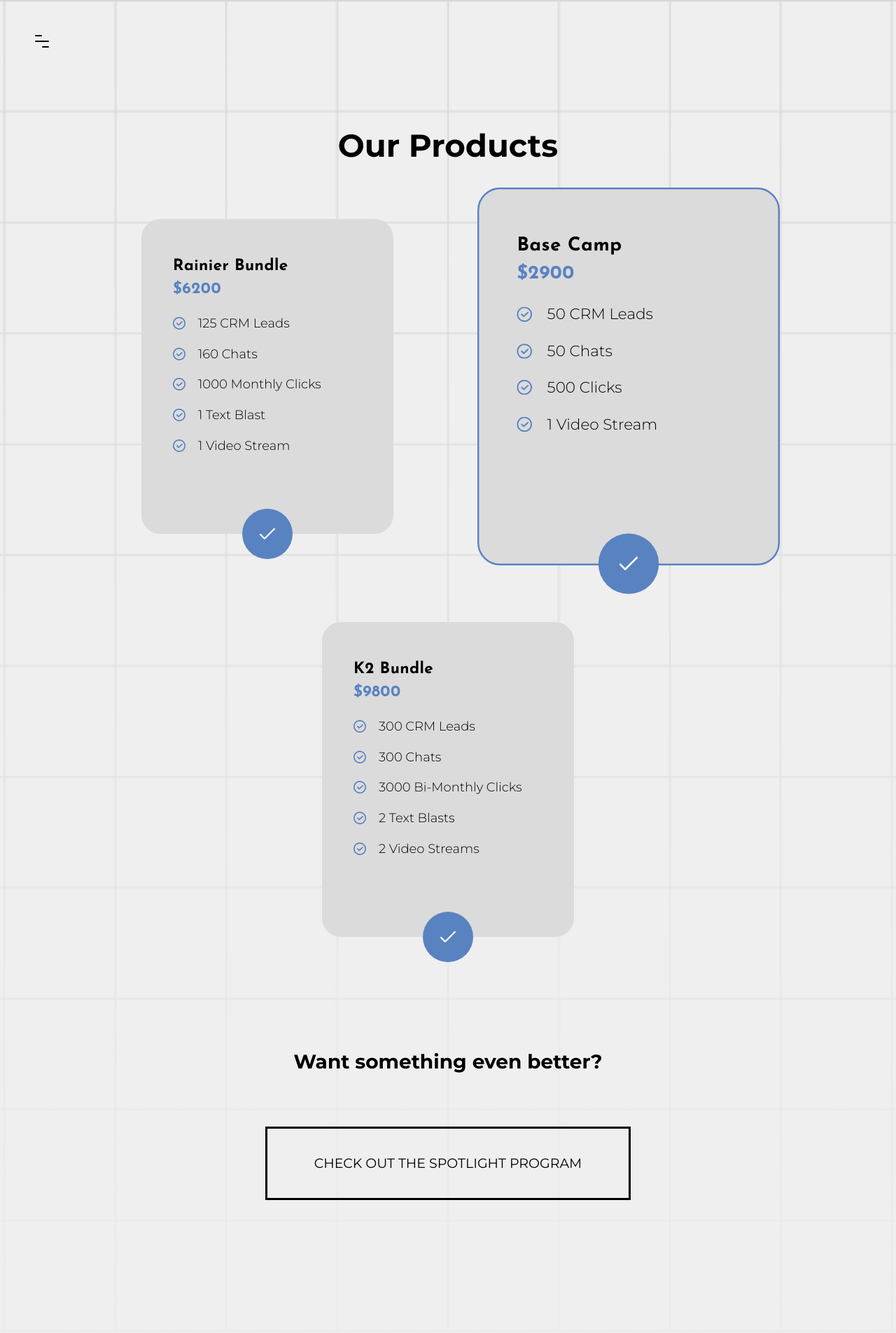
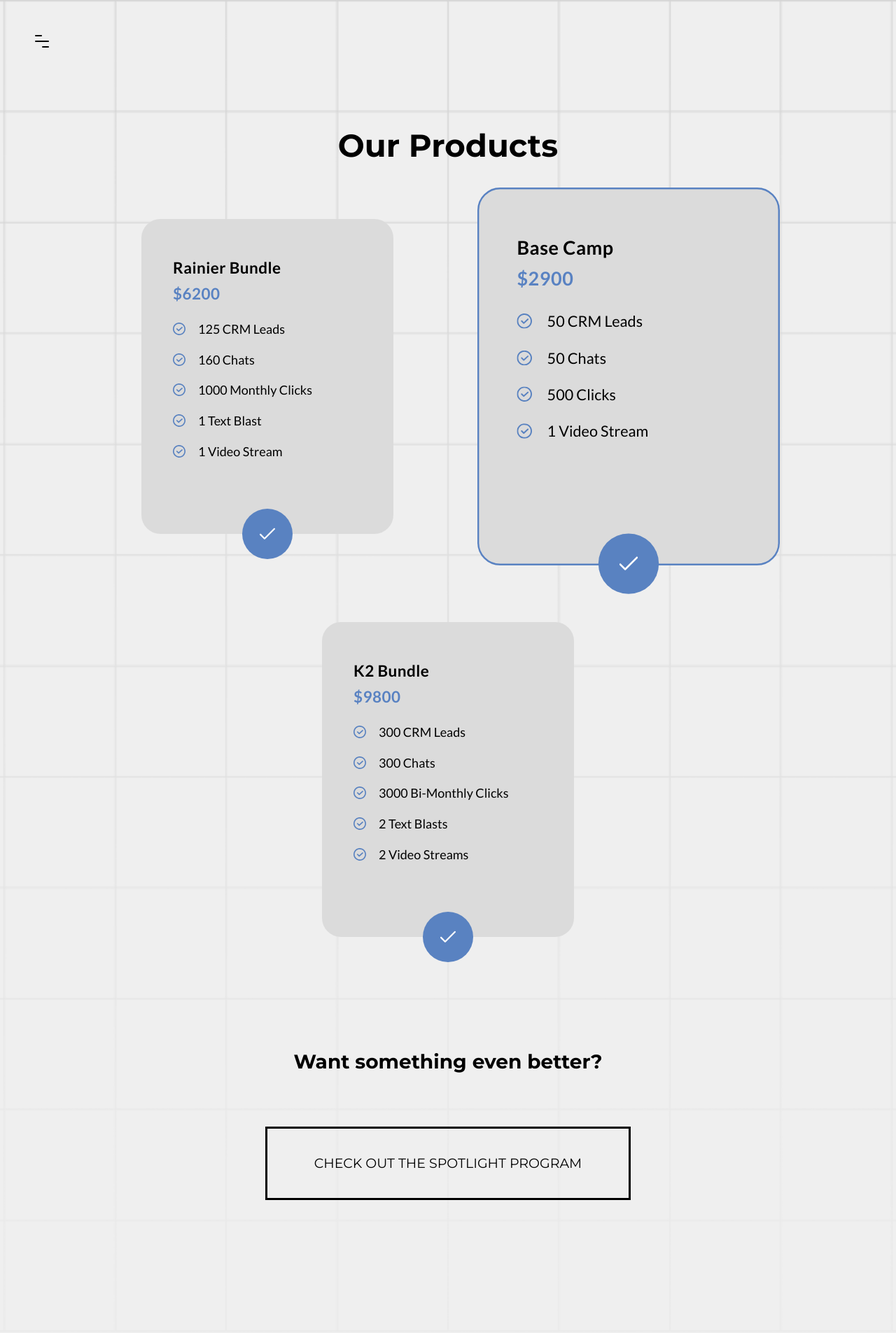
Before and after one commit to PraveenSpartacus/carsherpas-flask, a Flask app: page /products in a window 1280 px wide. Shown: the whole page at 70% size. Run offline with Flask 2, Linux system fonts and the light colour scheme.

Commit message:
fixed minor issues

```diff
--- a/static/CSS/products.css
+++ b/static/CSS/products.css
@@ -1,5 +1,6 @@
 @import url('https://fonts.googleapis.com/css2?family=Josefin+Sans:wght@700&display=swap');
 @import url('https://fonts.googleapis.com/css2?family=Montserrat:wght@100;200;300;400;500;600;700;800&family=Poppins:wght@100;200;300;400;500;600;700;800;900&display=swap');
+@import url('https://fonts.googleapis.com/css2?family=Lato:wght@400;700&display=swap');
 #hero{
     font-size: 10px;
     overflow-y: auto;
@@ -35,7 +36,8 @@
     /* opacity: 0.5; */
     border-radius: 3em;
     backdrop-filter: blur(6em);
-    font-family: 'Montserrat', sans-serif;
+    /* font-family: 'Montserrat', sans-serif; */
+    font-family: 'Lato', sans-serif;
     font-style: normal;
     font-size: 10px;
     position: relative;
@@ -47,7 +49,8 @@
 }
 
 .product > h3{
-    font-family: 'Josefin Sans', sans-serif;
+    /* font-family: 'Josefin Sans', sans-serif; */
+    font-family: 'Lato', sans-serif;
     letter-spacing: 0.02em;
     font-size: 2.5em;
     margin-top: 2.5em;
--- a/templates/html-css-js/contactus.html
+++ b/templates/html-css-js/contactus.html
@@ -15,10 +15,10 @@
 </head>
 <script src="static/Load/load.js"></script>
 <body class="light">
-    <div id="load">
+    <!-- <div id="load">
         <lottie-player id="player" src="static/Load/load-car.json"  background="transparent"  speed="1.5"   loop autoplay></lottie-player>
         <p>LOADING</p>
-    </div>
+    </div> -->
     <div id="page">
         <section id="hero">
             <nav id="navbar">
--- a/templates/html-css-js/index.html
+++ b/templates/html-css-js/index.html
@@ -35,11 +35,11 @@
 <script src="static/Load/load.js"></script>
 
 <body class="light">
-    <div id="load">
+    <!-- <div id="load">
         <lottie-player id="player" src="static/Load/load-car.json" background="transparent" speed="1.5" loop autoplay>
         </lottie-player>
         <p>LOADING</p>
-    </div>
+    </div> -->
     <div id="page">
         <section id="hero" class="">
             <nav id="navbar">
--- a/templates/html-css-js/news.html
+++ b/templates/html-css-js/news.html
@@ -15,10 +15,10 @@
 </head>
 <script src="static/Load/load.js"></script>
 <body class="light">
-    <div id="load">
+    <!-- <div id="load">
         <lottie-player id="player" src="static/Load/load-car.json"  background="transparent"  speed="1.5"   loop autoplay></lottie-player>
         <p>LOADING</p>
-    </div>
+    </div> -->
     <div id="page">
         <section id="hero">
             <nav id="navbar">
--- a/templates/html-css-js/products.html
+++ b/templates/html-css-js/products.html
@@ -19,10 +19,10 @@
 
 <script src="static/Load/load.js"></script>
 <body class="light">
-    <div id="load">
+    <!-- <div id="load">
         <lottie-player id="player" src="static/Load/load-car.json"  background="transparent"  speed="1.5"   loop autoplay></lottie-player>
         <p>LOADING</p>
-    </div>
+    </div> -->
     <div id="page">
         <section id="hero" class="">
             <nav id="navbar">
--- a/templates/html-css-js/spotlight_2.html
+++ b/templates/html-css-js/spotlight_2.html
@@ -16,10 +16,10 @@
 </head>
 <script src="static/Load/load.js"></script>
 <body class="light">
-    <div id="load">
+    <!-- <div id="load">
         <lottie-player id="player" src="static/Load/load-car.json"  background="transparent"  speed="1.5"   loop autoplay></lottie-player>
         <p>LOADING</p>
-    </div>
+    </div> -->
     <div id="page">
         <section id="hero">
             <nav id="navbar">
--- a/templates/html-css-js/studio.html
+++ b/templates/html-css-js/studio.html
@@ -15,10 +15,10 @@
 </head>
 <script src="static/Load/load.js"></script>
 <body class="light">
-    <div id="load">
+    <!-- <div id="load">
         <lottie-player id="player" src="static/Load/load-car.json"  background="transparent"  speed="1.5"   loop autoplay></lottie-player>
         <p>LOADING</p>
-    </div>
+    </div> -->
     <div id="page">
         <section id="hero">
             <nav id="navbar">
```
Also changed, not shown: static/CSS/home.css (+11 -4 lines).
